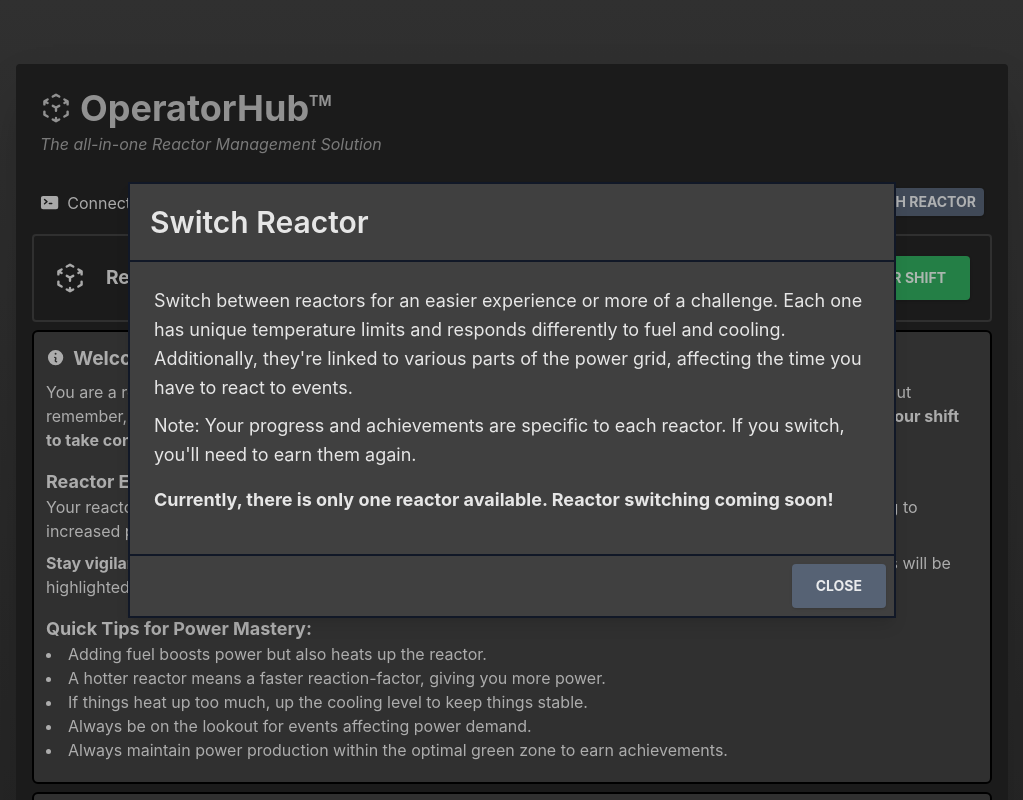
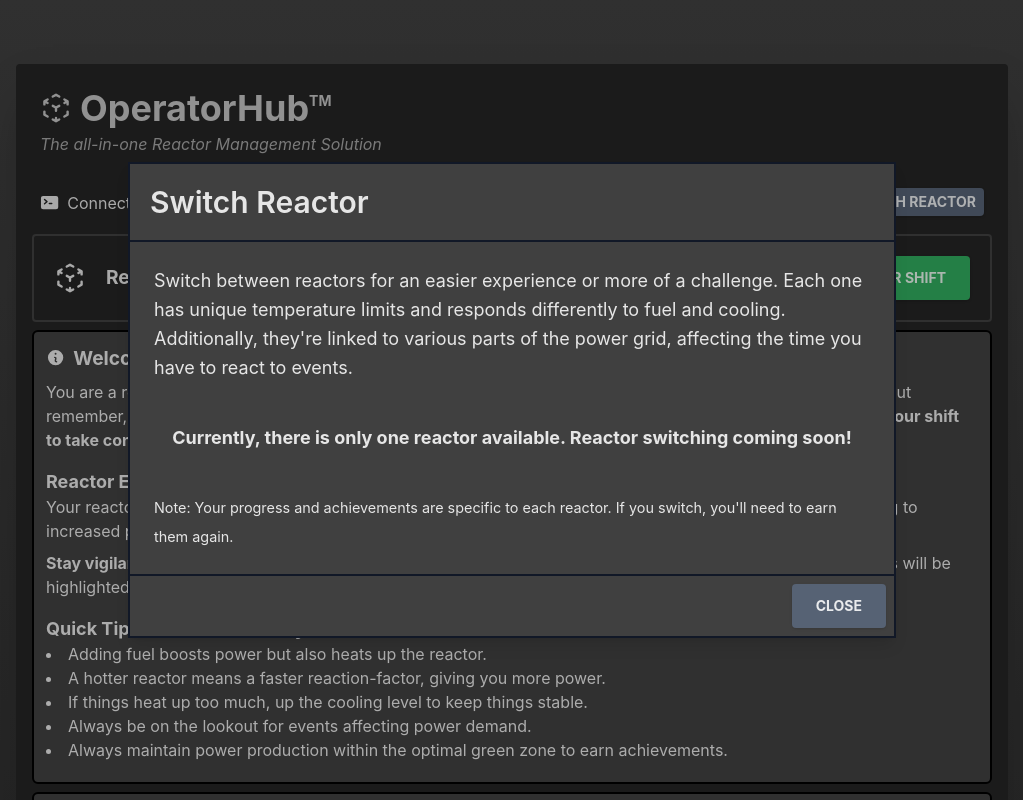
Before and after one commit to kalvinter/react-operator-hub, a React (Vite) app: page / in a window 1280 px wide. Both pictures are taken after a click on the button "SWITCH REACTOR". Shown: the top 800 px of the page, without its empty margins (128-1151 px from the left). Built offline with nearby package versions, Linux system fonts and the light colour scheme.

Commit message:
visual improvements

```diff
--- a/src/components/ShiftProgressGraph.jsx
+++ b/src/components/ShiftProgressGraph.jsx
@@ -19,7 +19,7 @@ export default function ShiftProgressGraph(props) {
                 })}
                 <div
                     key="remaining-time"
-                    className="bg-gray-500"
+                    className="bg-neutral"
                     style={{ width: `${props.shiftTimeLeft / 50}%`, height: '100%' }}
                 ></div>
             </div>
--- a/src/components/gameui/EventsBar.jsx
+++ b/src/components/gameui/EventsBar.jsx
@@ -60,7 +60,12 @@ export default function EventsBar() {
                     </span>
                 </div>
             </div>
-            {activeEventsSection}
+            <div className="w-full my-2 gap-2 flex flex-col md:flex-row justify-between items-center">
+                <b className="ml-2 md:mr-4 w-full md:w-fit whitespace-nowrap">Active Events</b>
+                <div className="w-full my-1 flex items-center flex-wrap gap-2" id="activeEventsArea">
+                    {activeEvents.length > 0 ? activeEvents : '-'}
+                </div>
+            </div>
         </Card>
     )
 }
--- a/src/components/gameui/OutputChart.jsx
+++ b/src/components/gameui/OutputChart.jsx
@@ -95,7 +95,7 @@ export default function OutputChart() {
                 data: displayedLowerElectricityDemandLimit,
                 fill: {
                     target: '-1',
-                    below: 'rgb(86, 98, 116)',
+                    below: 'rgb(86, 98, 116)'
                 },
             },
         ],
--- a/src/components/modals/SwitchReactorModal.jsx
+++ b/src/components/modals/SwitchReactorModal.jsx
@@ -14,14 +14,14 @@ export default function SwitchReactorModal(props) {
                         various parts of the power grid, affecting the time you have to react to events.
                     </p>
 
-                    <p>
+                    <p className="font-bold text-center my-10">
+                        Currently, there is only one reactor available. Reactor switching coming soon!
+                    </p>
+
+                    <small>
                         Note: Your progress and achievements are specific to each reactor. If you switch, you'll need to
                         earn them again.
-                    </p>
-
-                    <p className="font-bold my-4">
-                        Currently, there is only one reactor available. Reactor switching coming soon!
-                    </p>
+                    </small>
                 </div>
             </div>
             <ModalFooter>
```
Also changed, not shown: src/assets/svg/github-mark-white.svg.
